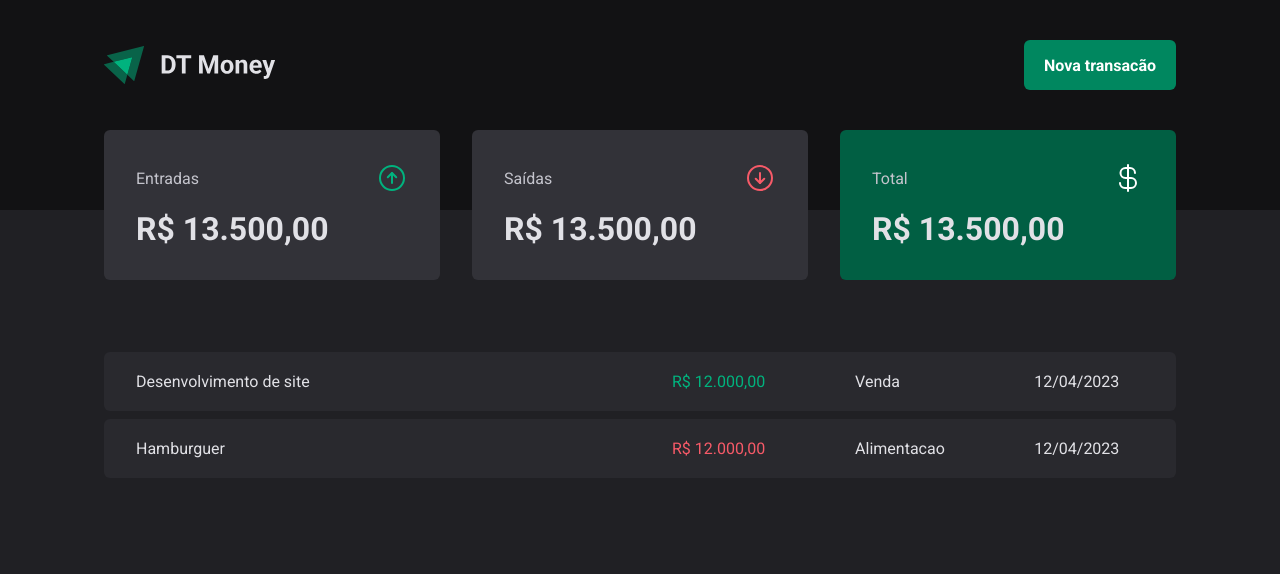
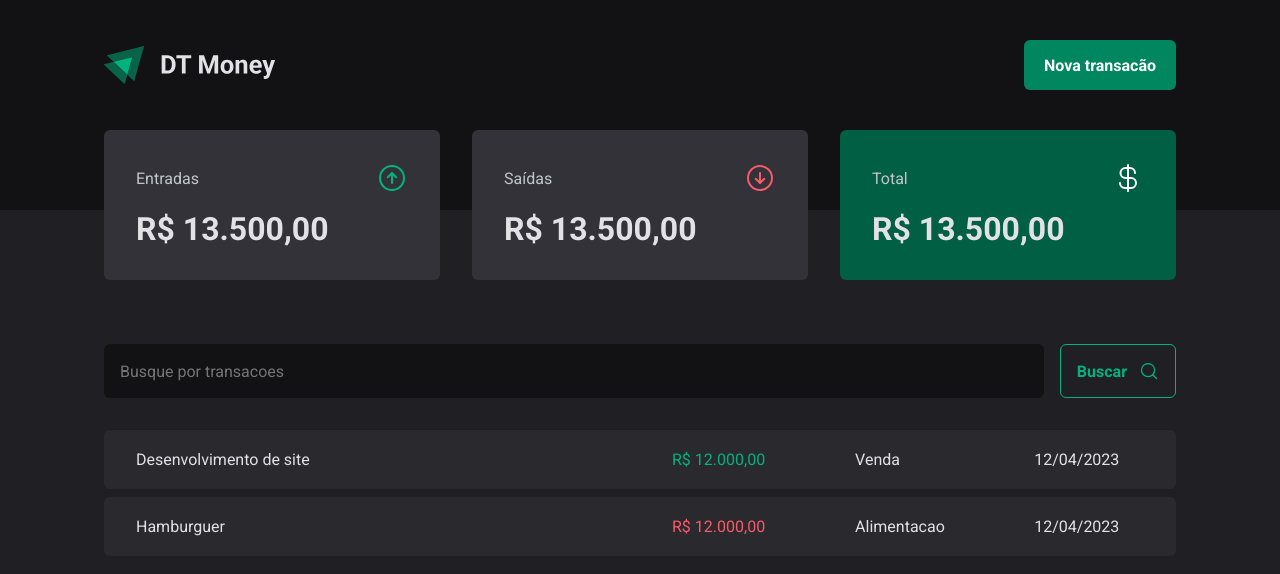
Before and after one commit to vinnycosta9898/ignite-dt-money, a React (Vite) app: page / in a window 1280 px wide. Shown: the top 574 px of the page. Built offline with nearby package versions, Linux system fonts and the light colour scheme.

Commit message:
Criando o componente SearchForm

```diff
--- /dev/null
+++ b/src/pages/Transactions/components/SearchForm/index.tsx
@@ -0,0 +1,14 @@
+import { SearchFormContainer } from './styles';
+import { MagnifyingGlass } from  'phosphor-react';
+
+export function SearchForm(){
+    return(
+        <SearchFormContainer>
+            <input type="text" placeholder="Busque por transacoes"/>
+            <button type="submit">
+                Buscar
+                <MagnifyingGlass size={20}/>
+            </button>
+        </SearchFormContainer>
+    )
+}
--- /dev/null
+++ b/src/pages/Transactions/components/SearchForm/styles.ts
@@ -0,0 +1,43 @@
+import styled from "styled-components";
+
+export const SearchFormContainer = styled.form`\
+    display: flex;
+    gap: 1rem;
+
+    input{
+        flex: 1;
+        background-color: ${(props) => props.theme["gray-900"]};
+        border-radius: 6px;
+        border: 0;
+        color: ${(props) => props.theme["gray-300"]};
+        padding: 1rem;
+
+        &&:placeholder{
+            color: ${(props) => props.theme["gray-500"]}
+        }
+    }
+
+    button{
+        display: flex;
+        align-items: center;
+        gap: 0.75rem;
+
+        background: transparent;
+        border: 0;
+        border: 1px solid ${(props) => props.theme["green-300"]};
+        border-radius: 6px;
+        color: ${(props) => props.theme["green-300"]};
+        cursor: pointer;
+        font-weight: bold;
+        padding: 1rem;
+
+        &:hover{
+            background: ${(props) => props.theme["green-500"]};
+            border: 1px solid ${(props) => props.theme["green-500"]};
+            color: ${(props) => props.theme.white};
+            transition: background-color: 0.2s, color 0.2s, border-color 0.2s;
+        }
+
+
+    }
+`
--- a/src/pages/Transactions/index.tsx
+++ b/src/pages/Transactions/index.tsx
@@ -1,6 +1,7 @@
 import { PriceHightLight, TransactionContainer, TransactionTable } from './styles'
 import { Header } from "../../components/Header/index";
 import { Summary } from "../../components/Summary/index";
+import { SearchForm } from './components/SearchForm/index';
 
 export function Transactions(){
     return(
@@ -8,6 +9,7 @@
             <Header/>
             <Summary/>
             <TransactionContainer>
+                <SearchForm/>
                 <TransactionTable>
                     <tbody>
                         <tr>
```
